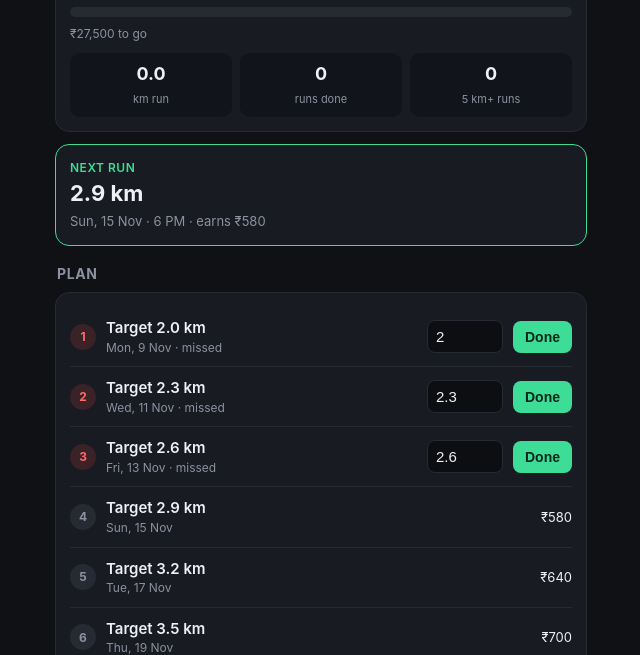
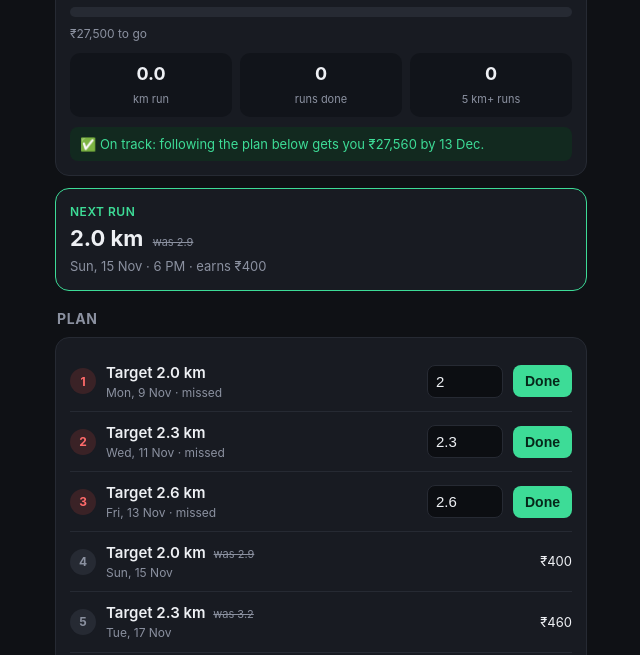
Before and after one commit to 202401217-sketch/run-tracker, a plain HTML site: page index.html in a window 1280 px wide. Shown: the part 145-800 px from the top of the page, without its empty margins (319-959 px from the left). Drawn offline with Linux system fonts and the light colour scheme.

Commit message:
Update index.html

```diff
--- a/index.html
+++ b/index.html
@@ -51,6 +51,10 @@ h2{font-size:14px;color:var(--mute);margin:18px 2px 8px;text-transform:uppercase
 .toast{position:fixed;left:50%;bottom:18px;transform:translateX(-50%);background:#222733;border:1px solid var(--line);padding:8px 14px;border-radius:10px;font-size:13px;opacity:0;transition:opacity .3s;pointer-events:none}
 .toast.on{opacity:1}
 .extra{display:flex;gap:8px;flex-wrap:wrap;align-items:center}
+.proj{margin-top:10px;font-size:13px;padding:8px 10px;border-radius:8px}
+.proj.good{background:#12291f;color:var(--accent)}
+.proj.bad{background:#3a2226;color:var(--warn)}
+.was{font-size:11px;color:var(--mute);font-weight:400;text-decoration:line-through;margin-left:4px}
 </style>
 </head>
 <body>
@@ -58,6 +62,8 @@ h2{font-size:14px;color:var(--mute);margin:18px 2px 8px;text-transform:uppercase
 <div class="toast" id="toast"></div>
 <script>
 const GOAL = 27500;
+const STEP = 0.3;      // build-up per run while under 5 km
+const MAX_KM = 6.0;    // never ask for more than this in one run
 const PLAN = [
  ["2026-11-09",2.0],["2026-11-11",2.3],["2026-11-13",2.6],["2026-11-15",2.9],
  ["2026-11-17",3.2],["2026-11-19",3.5],["2026-11-21",3.8],["2026-11-23",4.1],
@@ -65,54 +71,95 @@ const PLAN = [
  ["2026-12-03",5.0],["2026-12-05",5.2],["2026-12-07",5.2],["2026-12-09",5.4],
  ["2026-12-11",5.4],["2026-12-13",5.4]
 ];
+const RACE = "2026-11-29";
 let state = {logs:{},extras:[]};
 
 // ₹200/km, but ₹500/km for any run of 5 km or more in one go
 const pay = km => km >= 5 ? km*500 : km*200;
+const r1 = x => Math.round(x*10)/10;
+const ceil1 = x => Math.ceil(x*10 - 1e-9)/10;
 const rs = n => "₹" + Math.round(n).toLocaleString("en-IN");
 const fmtDate = s => new Date(s+"T00:00:00").toLocaleDateString("en-IN",{weekday:"short",day:"numeric",month:"short"});
 const todayStr = () => { const d=new Date(); return d.getFullYear()+"-"+String(d.getMonth()+1).padStart(2,"0")+"-"+String(d.getDate()).padStart(2,"0"); };
 
+function allRuns(){
+  return Object.entries(state.logs).map(([d,km])=>({d,km}))
+    .concat(state.extras.map(e=>({d:e.d,km:e.km})))
+    .filter(r=>r.km>0).sort((a,b)=>a.d<b.d?-1:a.d>b.d?1:0);
+}
 function totals(){
   let km=0, money=0, runs=0, fives=0;
-  const all = Object.values(state.logs).concat(state.extras.map(e=>e.km));
-  all.forEach(k=>{ if(k>0){ km+=k; money+=pay(k); runs++; if(k>=5) fives++; } });
+  allRuns().forEach(({km:k})=>{ km+=k; money+=pay(k); runs++; if(k>=5) fives++; });
   return {km,money,runs,fives};
 }
 
+// Re-plan every run still to come, starting from what you ACTUALLY ran last.
+// 1) Under 5 km: build up +0.3 km per run from your last real run.
+// 2) Race day is always 5 km.
+// 3) Once at 5 km+, every remaining run gets the same distance — just enough
+//    (min 5 km, max 6 km) to finish at ₹27,500 by 13 Dec.
+function schedule(){
+  const today = todayStr();
+  const runs = allRuns();
+  const earned = runs.reduce((s,r)=>s+pay(r.km),0);
+  let prev = runs.length ? runs[runs.length-1].km : r1(PLAN[0][1]-STEP);
+  const left = PLAN.filter(([d]) => d >= today && !(state.logs[d]>0)).map(([d]) => ({d}));
+  let rampMoney = 0, fixedMoney = 0, hold = [];
+  left.forEach(s=>{
+    if(s.d === RACE){ s.km = Math.max(5, prev >= 5 ? prev : 5); s.fixed = true; fixedMoney += pay(5); s.km = 5; prev = Math.max(prev,5); return; }
+    if(prev < 5){ s.km = r1(Math.min(5, prev + STEP)); prev = s.km; }
+    else { s.km = prev; }
+    if(s.km >= 5) hold.push(s); else rampMoney += pay(s.km);
+  });
+  const need = GOAL - earned - rampMoney - fixedMoney;
+  let level = 5, reachable = true;
+  if(hold.length){
+    level = Math.max(5, ceil1(need / (500*hold.length)));
+    if(level > MAX_KM){ level = MAX_KM; reachable = false; }
+    hold.forEach(s=>s.km = level);
+  } else if(need > 0) reachable = false;
+  const projected = earned + left.reduce((s,x)=>s+pay(x.km),0);
+  const targets = {}; left.forEach(s=>targets[s.d]=s.km);
+  return {targets, projected, reachable, short: Math.max(0, GOAL-projected), level};
+}
+
 function render(){
-  const t = totals(), today = todayStr();
+  const t = totals(), today = todayStr(), sc = schedule();
   const pct = Math.min(100, t.money/GOAL*100);
-  const nextIdx = PLAN.findIndex(([d]) => !(state.logs[d]>0) && d >= today);
   const left = Math.max(0, GOAL - t.money);
+  const nextIdx = PLAN.findIndex(([d]) => sc.targets[d] !== undefined);
   let h = `<h1>🏃 5K Run Tracker</h1><div class="sub">9 Nov – 13 Dec · every alternate day · goal ${rs(GOAL)}</div>`;
   h += `<div class="card"><div class="money">${rs(t.money)} <small>/ ${rs(GOAL)}</small></div>
     <div class="bar"><div style="width:${pct}%"></div></div>
     <div class="note">${left>0 ? rs(left)+" to go" : "🎉 Goal reached!"}</div>
     <div class="stats"><div class="stat"><b>${t.km.toFixed(1)}</b><span>km run</span></div>
     <div class="stat"><b>${t.runs}</b><span>runs done</span></div>
-    <div class="stat"><b>${t.fives}</b><span>5 km+ runs</span></div></div></div>`;
+    <div class="stat"><b>${t.fives}</b><span>5 km+ runs</span></div></div>
+    <div class="proj ${sc.short>0?"bad":"good"}">${sc.short>0
+      ? `⚠️ Even at ${MAX_KM} km per run you'd reach ${rs(sc.projected)} — ${rs(sc.short)} short. Add an extra 5 km+ run (worth ${rs(2500)}+) to catch up.`
+      : `✅ On track: following the plan below gets you ${rs(sc.projected)} by 13 Dec.`}</div></div>`;
   if(nextIdx>=0){
-    const [d,km,tag] = PLAN[nextIdx];
+    const [d,orig,tag] = PLAN[nextIdx], km = sc.targets[d];
     const isToday = d===today;
     h += `<div class="card next"><div class="lbl">${isToday?"Today's run":"Next run"}</div>
-      <div class="big">${km.toFixed(1)} km ${tag?`<span class="tag">${tag}</span>`:""}</div>
+      <div class="big">${km.toFixed(1)} km ${tag?`<span class="tag">${tag}</span>`:""}${km!==orig?` <span class="was">was ${orig.toFixed(1)}</span>`:""}</div>
       <div class="d" style="color:var(--mute);font-size:13px">${fmtDate(d)} · 6 PM · earns ${rs(pay(km))}${km>=5?" (₹500/km)":""}</div>
       ${isToday?`<div style="display:flex;gap:8px;margin-top:10px;align-items:center"><input type="number" step="0.1" min="0" id="quick" value="${km}"> km <button onclick="logRun('${d}',document.getElementById('quick').value)">Log run</button></div>`:""}
     </div>`;
   }
   h += `<h2>Plan</h2><div class="card">`;
-  PLAN.forEach(([d,km,tag],i)=>{
+  PLAN.forEach(([d,orig,tag],i)=>{
     const done = state.logs[d]>0, actual = state.logs[d];
     const past = d < today, isToday = d===today;
+    const km = sc.targets[d];
     const cls = done?"done":(past?"missed":"");
     h += `<div class="row"><div class="dot ${cls} ${isToday?"today":""}">${done?"✓":(i+1)}</div>
-      <div class="info"><div class="t">${done?actual.toFixed(1)+" km":"Target "+km.toFixed(1)+" km"}${tag?`<span class="tag">${tag}</span>`:""}</div>
-      <div class="d">${fmtDate(d)}${done && actual<km?` · target ${km.toFixed(1)}`:""}${!done&&past?" · missed":""}</div></div>`;
+      <div class="info"><div class="t">${done?actual.toFixed(1)+" km":(km!==undefined?"Target "+km.toFixed(1)+" km":"Target "+orig.toFixed(1)+" km")}${tag?`<span class="tag">${tag}</span>`:""}${!done&&km!==undefined&&km!==orig?` <span class="was">was ${orig.toFixed(1)}</span>`:""}</div>
+      <div class="d">${fmtDate(d)}${!done&&past?" · missed":""}</div></div>`;
     if(done){
       h += `<div class="earn ${actual>=5?"five":""}">+${rs(pay(actual))}</div><button class="ghost" onclick="logRun('${d}',0)">Undo</button>`;
     } else if(d <= today){
-      h += `<input type="number" step="0.1" min="0" id="in-${d}" value="${km}"><button onclick="logRun('${d}',document.getElementById('in-${d}').value)">Done</button>`;
+      h += `<input type="number" step="0.1" min="0" id="in-${d}" value="${km!==undefined?km:orig}"><button onclick="logRun('${d}',document.getElementById('in-${d}').value)">Done</button>`;
     } else {
       h += `<div class="earn ${km>=5?"five":""}">${rs(pay(km))}</div>`;
     }
@@ -127,13 +174,13 @@ function render(){
       <div class="earn ${e.km>=5?"five":""}">+${rs(pay(e.km))}</div><button class="ghost" onclick="delExtra('${e.id}')">✕</button></div>`;
   });
   h += `</div><div class="note">Pay rule: ₹200 per km. A run of 5 km or more in one go pays ₹500 per km for the whole run.
-    Saved on this device.</div>
+    Ran less or more than the target? Just log what you actually ran — the rest of the plan adjusts itself. Saved on this device.</div>
   <div class="extra" style="margin-top:10px"><button class="ghost" onclick="exportData()">⬇ Backup</button>
   <label class="ghost" style="border:1px solid var(--line);border-radius:8px;padding:8px 12px;color:var(--mute);font-size:14px;cursor:pointer">⬆ Restore<input type="file" accept=".json,application/json" style="display:none" onchange="importData(this)"></label></div>`;
   document.getElementById("app").innerHTML = h;
 }
 
-function toast(msg){ const el=document.getElementById("toast"); el.textContent=msg; el.classList.add("on"); clearTimeout(toast._t); toast._t=setTimeout(()=>el.classList.remove("on"),1800); }
+function toast(msg){ const el=document.getElementById("toast"); el.textContent=msg; el.classList.add("on"); clearTimeout(toast._t); toast._t=setTimeout(()=>el.classList.remove("on"),3200); }
 
 function save(msg){
   try { localStorage.setItem("runTrackerState", JSON.stringify(state)); } catch(e){ toast("Couldn't save on this device"); }
@@ -153,25 +200,39 @@ function importData(input){
   input.value="";
 }
 
+// Message after logging: how you did vs the target, and what changes next
+function feedback(km, target){
+  let m = `Logged ${km.toFixed(1)} km · +${rs(pay(km))}.`;
+  if(km < 5 && km >= 4.5) m += ` Only ${(5-km).toFixed(1)} km short of 5 km — that would have paid ${rs(2500)}.`;
+  if(target !== undefined){
+    const diff = r1(km - target);
+    if(diff < 0) m += ` ${Math.abs(diff).toFixed(1)} km under target — next runs adjusted.`;
+    else if(diff > 0) m += ` ${diff.toFixed(1)} km over target — next runs adjusted.`;
+  }
+  const sc = schedule();
+  m += sc.short > 0 ? ` Projected ${rs(sc.projected)} — add an extra run.` : ` Still on track for ${rs(GOAL)}.`;
+  return m;
+}
 function logRun(d, val){
-  const km = Math.round(parseFloat(val)*10)/10;
+  const km = r1(parseFloat(val));
   if(!(km>=0)) return toast("Enter the km you ran");
   if(km===0){ delete state.logs[d]; save("Run removed"); return; }
+  const target = schedule().targets[d];
   state.logs[d] = km;
-  save(`Logged ${km.toFixed(1)} km · +${rs(pay(km))}`);
+  save(feedback(km, target));
 }
 function addExtra(){
-  const d=document.getElementById("exd").value, km=Math.round(parseFloat(document.getElementById("exk").value)*10)/10;
+  const d=document.getElementById("exd").value, km=r1(parseFloat(document.getElementById("exk").value));
   if(!d || !(km>0)) return toast("Pick a date and enter km");
   state.extras.push({id:Date.now().toString(36), d, km});
-  save(`Extra ${km.toFixed(1)} km · +${rs(pay(km))}`);
+  save(feedback(km));
 }
 function delExtra(id){ state.extras = state.extras.filter(e=>e.id!==id); save("Removed"); }
 
 try { const ls = localStorage.getItem("runTrackerState"); if(ls) state = JSON.parse(ls); } catch(e){}
 if(!state || !state.logs) state = {logs:{},extras:[]};
 render();
-// re-render at midnight / when reopened so "today" stays right
+// re-render when reopened so "today" stays right
 document.addEventListener("visibilitychange",()=>{ if(!document.hidden) render(); });
 if("serviceWorker" in navigator){ window.addEventListener("load",()=>navigator.serviceWorker.register("sw.js").catch(()=>{})); }
 </script>
```
